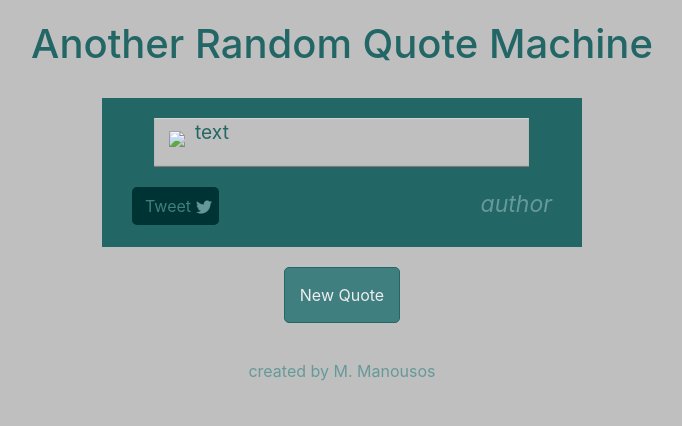
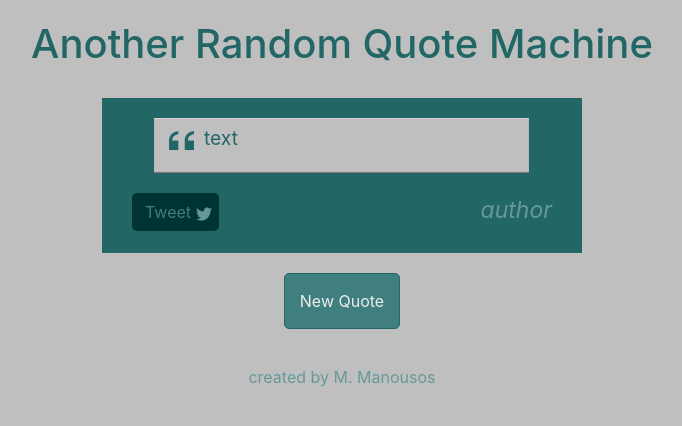
Before and after one commit to mmanousos/fcc_randomquotemachine, a plain HTML site: page index.html in a window 1280 px wide. Shown: the whole page, without its empty margins (138-820 px from the left). Drawn offline with nearby package versions, Linux system fonts and the light colour scheme; the site is published under a folder, as on GitHub Pages, so addresses that start at the root find nothing; no server answers.

Commit message:
fixes left quote mark not displaying

```diff
--- a/index.html
+++ b/index.html
@@ -18,7 +18,7 @@
                 <div class="row">
                     <div class="offset-md-3 col-md-6 back main">
                         <div class="col-md-10 offset-md-1 quote">
-                            <img id="quote-mark" src="/double-quote-serif-left-48.png">
+                            <img id="quote-mark" src="double-quote-serif-left-48.png">
                             <span class="quote-text" id="quoteText">text</span>
                         </div>
                     </div>
```
